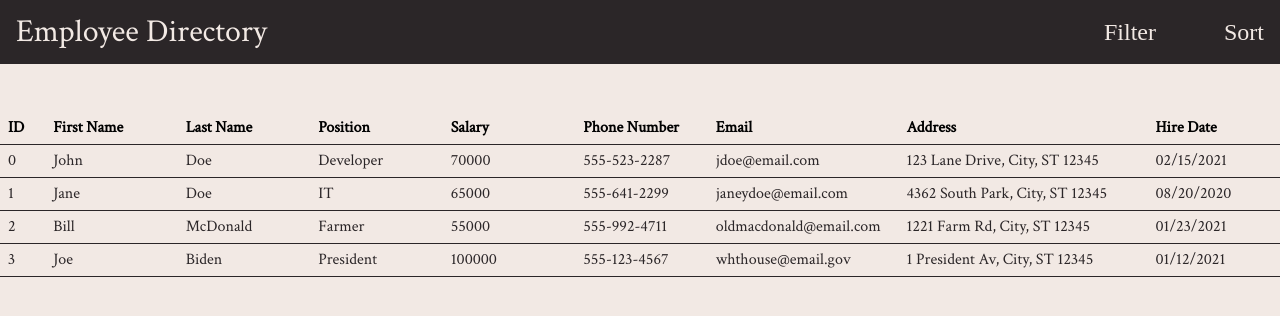
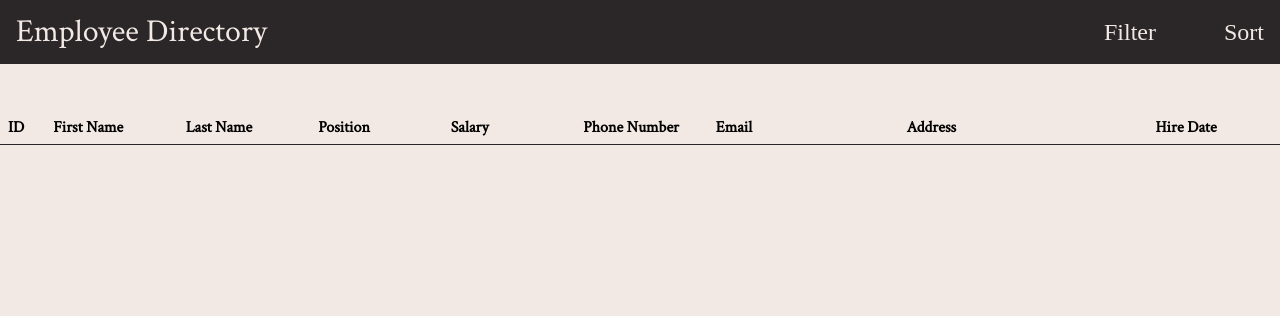
Before and after one commit to nbur4556/employee-directory, a React (Create React App) app: page / in a window 1280 px wide. Shown: the top 316 px of the page. Built offline with nearby package versions, Linux system fonts and the light colour scheme.

Commit message:
render employee data method loops through all employee data

```diff
--- a/src/App.js
+++ b/src/App.js
@@ -5,13 +5,19 @@ import './stylesheets/main.css'
 
 // Components
 import Toolbar from './components/Toolbar.js';
-import EmployeeRow from './components/EmployeeRow.js';
+// import EmployeeRow from './components/EmployeeRow.js';
 import EmployeeHeader from './components/EmployeeHeader.js';
 
+function App() {
+    const renderEmployeeData = () => {
+        // let renderData = ''
 
+        for (const employee of employeeData) {
+            console.log(employee);
+        }
 
-function App() {
-    console.log(employeeData);
+        return (<div></div>);
+    }
 
     return (
         <article>
@@ -19,7 +25,8 @@ function App() {
 
             {/* Employee Data */}
             <EmployeeHeader />
-            <EmployeeRow
+            {renderEmployeeData()}
+            {/* <EmployeeRow
                 employeeId='0'
                 firstName='John'
                 lastName='Doe'
@@ -62,7 +69,7 @@ function App() {
                 email='whthouse@email.gov'
                 address='1 President Av, City, ST 12345'
                 hireDate='01/12/2021'
-            />
+            /> */}
         </article>
     );
 }
```
